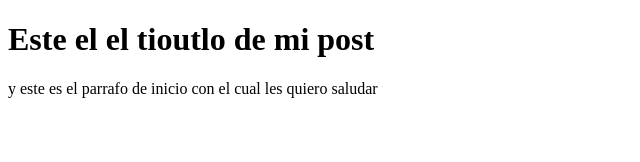
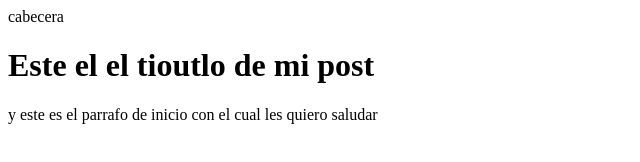
Before and after one commit to Sergy-cpu/MathGrow-Blog.github.io, a plain HTML site: page index.html in a window 1280 px wide. Shown: the whole page, without its empty margins (0-640 px from the left). Drawn offline with Linux system fonts and the light colour scheme.

Commit message:
Estructura inicial de la cabecera

```diff
--- a/index.html
+++ b/index.html
@@ -8,11 +8,17 @@
     <link rel="stylesheet" href="">
 </head>
 <body>
+    <div id="container">
+        <div id="cabecera">
+            cabecera
+        </div>
+        <div id="post">
+            <h1>Este el el tioutlo de mi post</h1>
+            <p>y este es el parrafo de inicio con el cual les quiero saludar</p>
+                </div>
 
-    <div id="post">
-<h1>Este el el tioutlo de mi post</h1>
-<p>y este es el parrafo de inicio con el cual les quiero saludar</p>
     </div>
+
 
 </body>
 </html>
```
